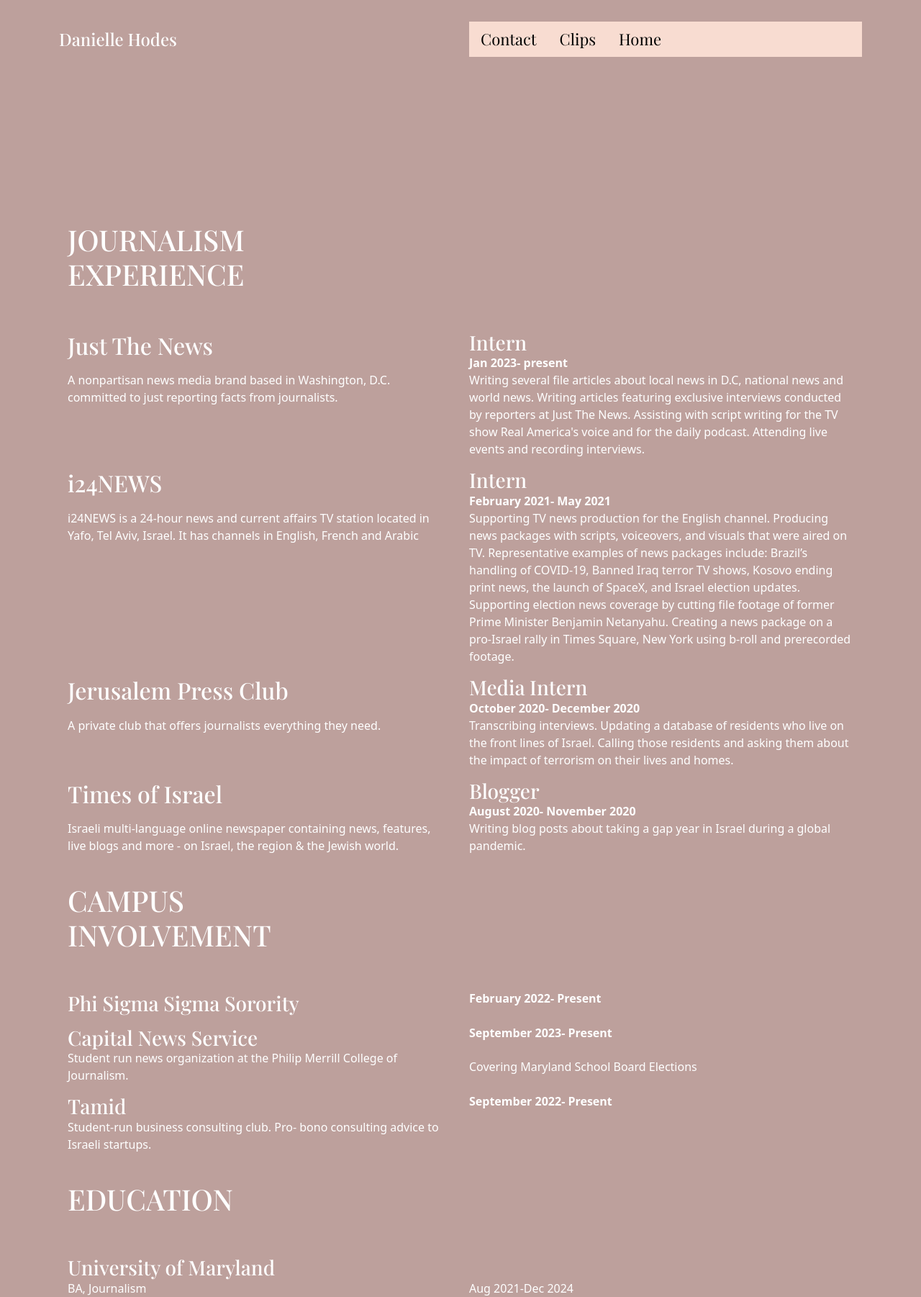
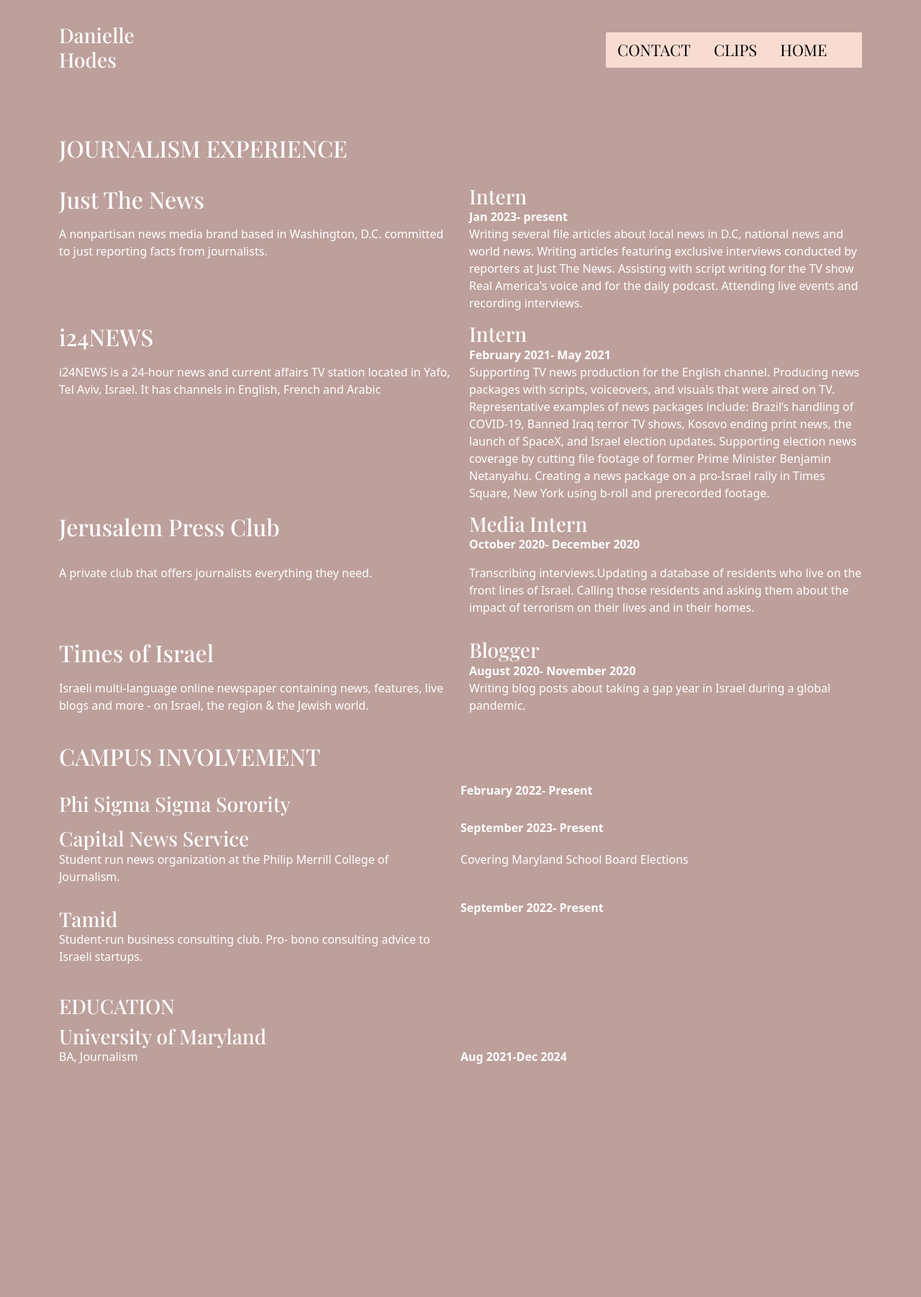
Before and after one commit to daniellehodes/daniellehodes.github.io, a plain HTML site: page resume/index.html in a window 1280 px wide. Shown: the whole page at 72% size. After the commit the page ends 1520 px from the top, so only its background shows below. Drawn offline with nearby package versions, Linux system fonts and the light colour scheme; files that its build step writes are made by us from their sources; a web font is replaced by a local one.

Commit message:
portfolio

```diff
--- a/clips/index.html
+++ b/clips/index.html
@@ -1,12 +1,13 @@
 <!DOCTYPE html>
 <html lang="en">
+
 <head>
     <meta charset="utf-8">
     <meta name="viewport" content="width=device-width, initial-scale=1.0">
     <meta http-equiv="X-UA-Compatible" content="ie=edge">
     <!--seo-->
-    <title>Title tag</title>
-    <meta name="description" content="Description goes here.">
+    <title>Clips</title>
+    <meta name="description" content="latest works.">
     <link rel="stylesheet" href="css/landing.css">
     <!--fonts-->
     <link rel="preconnect">
@@ -26,6 +27,7 @@
         integrity="sha384-GLhlTQ8iRABdZLl6O3oVMWSktQOp6b7In1Zl3/Jr59b6EGGoI1aFkw7cmDA6j6gD" crossorigin="anonymous">
     <link rel="stylesheet" href="../site/css/site.css">
 </head>
+
 <body>
     <div class="container">
         <header>
@@ -36,9 +38,9 @@
                 <div class="col-md-6">
                     <div class="menu">
                         <nav class="nav">
-                            <a class="nav-link" href="http://127.0.0.1:5501/contact/index.html#">Contact</a>
-                            <a class="nav-link" href="http://127.0.0.1:5501/resume/index.html#">Resume</a>
-                            <a class="nav-link" href="http://127.0.0.1:5501/index.html#">Home</a>
+                            <a class="nav-link" href="/contact">Contact</a>
+                            <a class="nav-link" href="/resume">resume</a>
+                            <a class="nav-link" href="../">Home</a>
                         </nav>
                     </div>
                 </div>
@@ -46,16 +48,12 @@
         </header>
         <main>
             <div class="row">
-                <div class="col-md-6">
-                    <h1>Latest Works</h1>
-                </div>
-            </div>
-            <div class="row">
+                <h1>Latest Works</h1>
                 <div class="col-md-6">
                     <img src="../site/images/cocainecat.jpeg" class="img-fluid" alt="cocaine cat">
                     <h3><a href="https://justthenews.com/nation/culture/cocaine-cat-taken-custody-cincinnati-zoo#">
                             Cocaine Cat taken into custody at Cincinnati Zoo</a></h3>
-                    <h5>The incident occurred after the recent release of the horror-comedy "Cocaine Bear."</h5>
+                    <p>The incident occurred after the recent release of the horror-comedy "Cocaine Bear."</p>
                 </div>
                 <div class="col-md-6">
                     <img src="../site/images/mexicopresident.jpeg" class="img-fluid" alt="mexico president">
@@ -63,8 +61,8 @@
                             href="https://justthenews.com/world/mexico/mexico-president-says-us-responsible-fentanyl-epidemic#">Mexico
                             president: US responsible for Fentanyl crisis, denies synthetic opioid made in his
                             country</a></h3>
-                    <h5>There were over 70,601 overdose deaths in 2021 in the U.S. related to synthetic opioids other
-                        than methadone, the U.S. government says.</h5>
+                    <p>There were over 70,601 overdose deaths in 2021 in the U.S. related to synthetic opioids other
+                        than methadone, the U.S. government says.</p>
                 </div>
             </div>
             <div class="row">
@@ -72,18 +70,17 @@
                     <img src="../site/images/tiktok.jpg" class="img-fluid" alt="tiktok">
                     <h3><a
                             href="https://justthenews.com/nation/technology/tiktok-will-soon-limit-amount-time-minors-can-spend-its-app#">TikTok
-                            will soon limit the amount of time minors can spend on the app</a>
-                        <h3>
-                            <h5>U.S. families have struggled to monitor the amount of time their children spend on the
-                                China-owned app.</h5>
+                            will soon limit the amount of time minors can spend on the app</a></h3>
+                    <p>U.S. families have struggled to monitor the amount of time their children spend on the
+                        China-owned app.</p>
                 </div>
                 <div class="col-md-6">
                     <img src="../site/images/license plat.jpg" class="img-fluid" alt="dc license plate ">
                     <h3><a href="https://justthenews.com/politics-policy/new-dc-license-plates-push-statehood#">D.C.
                             goes next level in quest to become state with new 'We Demand Statehood' license plate</a>
-                        <h3>
-                            <h5>The increased push for statehood comes amid the House blocked two D.C bills including
-                                one that would allow non-U.S citizens to vote in local elections.</h5>
+                    </h3>
+                    <p>The increased push for statehood comes amid the House blocked two D.C bills including
+                        one that would allow non-U.S citizens to vote in local elections.</p>
                 </div>
             </div>
             <div class="row">
@@ -92,8 +89,8 @@
                     <h3><a
                             href="https://justthenews.com/politics-policy/transportation/man-dragged-and-killed-dog-leash-caught-metro-door#">
                             Passenger dragged, killed in DC rail system after doors closed on dog leash</a></h3>
-                    <h5>Deaths on the Metro are still considered rare compared to traffic-related deaths – over 300
-                        annually in the D.C.-Maryland-Virginia region.</h5>
+                    <p>Deaths on the Metro are still considered rare compared to traffic-related deaths – over 300
+                        annually in the D.C.-Maryland-Virginia region.</p>
                 </div>
                 <div class="col-md-6">
                     <img src="../site/images/west bank.jpg" class="img-fluid" alt="west bank">
@@ -101,37 +98,32 @@
                             href="https://justthenews.com/world/middle-east/tensions-escalate-west-bank-after-10-palestinians-die-latest-israel-palestinian#">
                             Tensions escalate in West Bank after 10 Palestinians die in latest Israel Palestinian
                             conflict</a></h3>
-                    <h5>The turmoil comes in response to one of the deadliest raids in the West Bank in two decades.
-                    </h5>
+                    <p>The turmoil comes in response to one of the deadliest raids in the West Bank in two decades.
+                    </p>
                 </div>
             </div>
             <div class="row">
                 <div class="col-md-6">
                     <img src="../site/images/raymond.jpg" class="img-fluid" alt="sorority dad">
                     <h3><a href="https://www.monumentalmagazine.com/post/the-house-dad#">The House Dad</a></h3>
-                    <h5>University of Maryland graduate student Raymond Flannery wakes up to shrills of girlish
+                    <p>University of Maryland graduate student Raymond Flannery wakes up to shrills of girlish
                         laughter
-                        and falls asleep to the static white noise of 43 Revlon hair dryer brushes.</h5>
+                        and falls asleep to the static white noise of 43 Revlon hair dryer brushes.</p>
                 </div>
                 <div class="col-md-6">
                     <img src="../site/images/maryland elections.jpg" class="img-fluid" alt="school board elections">
                     <h3><a
                             href="https://cnsmaryland.org/2022/11/10/social-conservatives-score-wins-in-states-school-board-race/#">
                             Late vote count topples five conservative school board candidates</a></h3>
-                    <h5>
+                    <p>
                         Conservatives won school board races throughout much of the state, with the largest number
                         elected in Wicomico County, followed by Harford, Baltimore, Carroll and Washington counties.
-                    </h5>
+                    </p>
                 </div>
             </div>
         </main>
-        <!--js-->
-        <script src="https://cdn.jsdelivr.net/npm/@popperjs/core@2.11.6/dist/umd/popper.min.js"
-            integrity="sha384-oBqDVmMz9ATKxIep9tiCxS/Z9fNfEXiDAYTujMAeBAsjFuCZSmKbSSUnQlmh/jp3"
-            crossorigin="anonymous"></script>
-        <script src="https://cdn.jsdelivr.net/npm/bootstrap@5.3.0-alpha1/dist/js/bootstrap.min.js"
-            integrity="sha384-mQ93GR66B00ZXjt0YO5KlohRA5SY2XofN4zfuZxLkoj1gXtW8ANNCe9d5Y3eG5eD"
-            crossorigin="anonymous"></script>
+
     </div>
 </body>
+
 </html>
--- a/resume/index.html
+++ b/resume/index.html
@@ -1,11 +1,12 @@
 <!DOCTYPE html>
 <html lang="en">
+
 <head>
     <meta charset="utf-8">
     <meta name="viewport" content="width=device-width, initial-scale=1.0">
     <meta http-equiv="X-UA-Compatible" content="ie=edge">
     <!--seo-->
-    <title>Title tag</title>
+    <title>Resume</title>
     <meta name="description" content="Description goes here.">
     <link href="https://cdn.jsdelivr.net/npm/bootstrap@5.3.0-alpha1/dist/css/bootstrap.min.css" rel="stylesheet"
         integrity="sha384-GLhlTQ8iRABdZLl6O3oVMWSktQOp6b7In1Zl3/Jr59b6EGGoI1aFkw7cmDA6j6gD" crossorigin="anonymous">
@@ -26,34 +27,30 @@
         integrity="sha384-GLhlTQ8iRABdZLl6O3oVMWSktQOp6b7In1Zl3/Jr59b6EGGoI1aFkw7cmDA6j6gD" crossorigin="anonymous">
     <link rel="stylesheet" href="../site/css/site.css">
 </head>
+
 <body>
     <div class="container">
         <header>
-            <div class="row align-items-center">
-                <div class="col-md-6">
-                    <h4>Danielle Hodes</h4>
+            <div class="row align-items-center justify-items-between">
+                <div class="col-md-8">
+                    <h1>Danielle Hodes</h1>
                 </div>
-                <div class="col-md-6">
+
+                <div class="col-md-4">
                     <div class="menu">
                         <nav class="nav">
-                            <a class="nav-link" href="http://127.0.0.1:5501/contact/index.html#">Contact</a>
-                            <a class="nav-link" href="http://127.0.0.1:5501/clips/index.html#">Clips</a>
-                            <a class="nav-link" href="http://127.0.0.1:5501/index.html#">Home</a>
+                            <a class="nav-link" href="/contact">Contact</a>
+                            <a class="nav-link" href="/clips">Clips</a>
+                            <a class="nav-link" href="../">Home</a>
                         </nav>
                     </div>
                 </div>
             </div>
         </header>
-        <div class="container">
-            <main>
-                <div class="row align-items-center">
-                    <div class="heading">
-                        <div class="col-md-12">
-                            <h1>JOURNALISM EXPERIENCE</h1>
-                        </div>
-                    </div>
-                </div>
-                <div class="row align-items-center">
+        <main>
+            <section>
+                <div class="row">
+                    <h2>JOURNALISM EXPERIENCE</h2>
                     <div class="col-md-6">
                         <h2>Just The News</h2>
                     </div>
@@ -101,17 +98,17 @@
                     </div>
                     <div class="col-md-6">
                         <h3>Media Intern</h3>
-                        <b>October 2020- December 2020</b>
+                        <p><b>October 2020- December 2020</b></p>
                     </div>
                 </div>
                 <div class="row">
                     <div class="col-md-6">
-                        A private club that offers journalists everything they need.
+                        <p>A private club that offers journalists everything they need.</p>
                     </div>
                     <div class="col-md-6">
-                        Transcribing interviews.
-                        Updating a database of residents who live on the front lines of Israel. Calling those residents
-                        and asking them about the impact of terrorism on their lives and homes.
+                        <p>Transcribing interviews.Updating a database of residents who live on the front lines of
+                            Israel. Calling those residents and asking them about the impact of terrorism on their lives
+                            and in their homes.</p>
                     </div>
                 </div>
                 <div class="row">
@@ -125,25 +122,23 @@
                 </div>
                 <div class="row">
                     <div class="col-md-6">
-                        Israeli multi-language online newspaper containing news, features, live blogs and more - on
-                        Israel, the region & the Jewish world.
+                        <p>Israeli multi-language online newspaper containing news, features, live blogs and more - on
+                            Israel, the region & the Jewish world.</p>
                     </div>
                     <div class="col-md-6">
-                        Writing blog posts about taking a gap year in Israel during a global pandemic.
+                        <p>Writing blog posts about taking a gap year in Israel during a global pandemic.</p>
                     </div>
                 </div>
-                <div class="row">
-                    <div class="col-md-12">
-                        <h1>CAMPUS INVOLVEMENT</h1>
-                    </div>
-                </div>
-                <div class="resume">
-                    <div class="row align-items-center">
+            </section>
+            <section>
+                <div class="row align-items-center">
+                    <h2>CAMPUS INVOLVEMENT</h2>
+                    <div class="row">
                         <div class="col-md-6">
                             <h3>Phi Sigma Sigma Sorority</h3>
                         </div>
                         <div class="col-md-6">
-                            <b>February 2022- Present</b>
+                            <p><b>February 2022- Present</b></p>
                         </div>
                     </div>
                     <div class="row align-items-center">
@@ -151,15 +146,15 @@
                             <h3>Capital News Service</h3>
                         </div>
                         <div class="col-md-6">
-                            <b>September 2023- Present</b>
+                            <p><b>September 2023- Present</b></p>
                         </div>
                     </div>
-                    <div class="row align-items-center">
+                    <div class="row">
                         <div class="col-md-6">
-                            Student run news organization at the Philip Merrill College of Journalism.
+                            <p>Student run news organization at the Philip Merrill College of Journalism.</p>
                         </div>
                         <div class="col-md-6">
-                            Covering Maryland School Board Elections
+                            <p>Covering Maryland School Board Elections</p>
                         </div>
                     </div>
                     <div class="row align-items-center">
@@ -167,44 +162,37 @@
                             <h3>Tamid</h3>
                         </div>
                         <div class="col-md-6">
-                            <b>September 2022- Present</b>
+                            <p><b>September 2022- Present</b></p>
                         </div>
                     </div>
-                    <div class row>
+                    <div class="row align-items-center">
                         <div class="col-md-6">
-                            Student-run business consulting club. Pro- bono consulting advice to Israeli startups.
+                            <p>Student-run business consulting club. Pro- bono consulting advice to Israeli startups.
+                            </p>
+                        </div>
+                    </div>
+                </div>
+            </section>
+            <section>
+                <div class="row">
+                    <h1>EDUCATION</h1>
+                    <h3>University of Maryland</h3>
+                    <div class="row">
+                    </div>
+                    <div class="row">
+                        <div class="col-md-6">
+                            <p>BA, Journalism</p>
                         </div>
                         <div class="col-md-6">
+                            <p><b>Aug 2021-Dec 2024</b></p>
                         </div>
                     </div>
-            </main>
-            <div class="row">
-                <div class="col-md-12">
-                    <h1>EDUCATION</h1>
                 </div>
-            </div>
-            <div class="row">
-                <div class="col-md-12">
-                    <h3>University of Maryland</h3>
-                </div>
-            </div>
-            <div>
-                <div class="row">
-                    <div class="col-md-6">
-                        BA, Journalism
-                    </div>
-                    <div class="col-md-6">
-                        Aug 2021-Dec 2024
-                    </div>
-                </div>
-            </div>
-            <!--js--->
-            <script src="https://cdn.jsdelivr.net/npm/@popperjs/core@2.11.6/dist/umd/popper.min.js"
-                integrity="sha384-oBqDVmMz9ATKxIep9tiCxS/Z9fNfEXiDAYTujMAeBAsjFuCZSmKbSSUnQlmh/jp3"
-                crossorigin="anonymous"></script>
-            <script src="https://cdn.jsdelivr.net/npm/bootstrap@5.3.0-alpha1/dist/js/bootstrap.min.js"
-                integrity="sha384-mQ93GR66B00ZXjt0YO5KlohRA5SY2XofN4zfuZxLkoj1gXtW8ANNCe9d5Y3eG5eD"
-                crossorigin="anonymous"></script>
-        </div>
+            </section>
+        </main>
+    </div>
+
+
 </body>
+
 </html>
--- a/site/css/site.css
+++ b/site/css/site.css
@@ -1,70 +1,83 @@
 body {
     background-color: #bda09c;
     color: #ffffff;
-    margin: 0.5em 0 0 0;
 }
+
+h1 {
+    font-size: 1.75em;
+
+}
+
 h2 {
+    margin: 0.5em 0em 0.5em 0;
+}
+
+h3 {
+    margin: 0.5em 0em 0em;
+}
+
+header {
+    margin: 2em 0em 5em 0em;
+}
+
+h1,
+h2,
+h3,
+h4,
+header,
+.nav-link {
     font-family: 'Playfair Display', serif;
-    margin: 0.5em 0 0.5em 0;
+
 }
-h3 {
-    font-family: 'Playfair Display', serif;
-    margin: 0.5em 0 0 0;
+
+
+
+.img {
+    margin: 0em 0em 0em 0em;
 }
-header {
-    margin: 1em 0 8em 3em;
+
+.narrow {
+    margin: 0em 0em;
 }
-h1,
-header,
-menu {
-    font-family: 'Playfair Display', serif;
-    margin: 1em 0;
+
+.description {
+    font-size: medium;
 }
-.resume {
-    margin: 1em 0.5em 1m 0.5em;
+
+
+.narrow {
+    margin: 0em 0em;
 }
-h4 {
-    margin: 1em 0em 1em 0em;
-}
-.heading {
-    margin: 10em 0em 0em 0em
-}
-.img {
-    margin: 0em 0em 0em 0em
-}
-h5 {
-    margin: 0em 0em 3em 0em;
-}
-.narrow {
-    margin: 0 0em;
-}
+
 a {
     color: #ffffff;
     text-decoration: none;
     font-weight: 600;
 }
+
+section {
+    margin: 1.5em 0;
+}
+
 .nav-link {
-    text-transform: capitalize;
+    text-transform: uppercase;
     color: black;
 }
-.description {
-    font-size: medium;
+
+.nav-link:hover {
+    color: white;
 }
-.nav-link:hover {
-    color: white
-}
+
 @media(max-width:768px) {
     .nav-link {
         padding: 0 1em 0 0;
         font-size: 1.25em;
     }
 }
+
 @media (max-width:576px) {
     .nav-link {
-        padding: 0 1em 0 0;
+        padding: 0em 1em 0em 0em;
         font-size: 1.25em;
     }
 }
-.narrow {
-    margin: 0 0;
-}
```
Also changed, not shown: contact/index.html (+6 -12 lines), index.html (+24 -23 lines), 2 other files.
